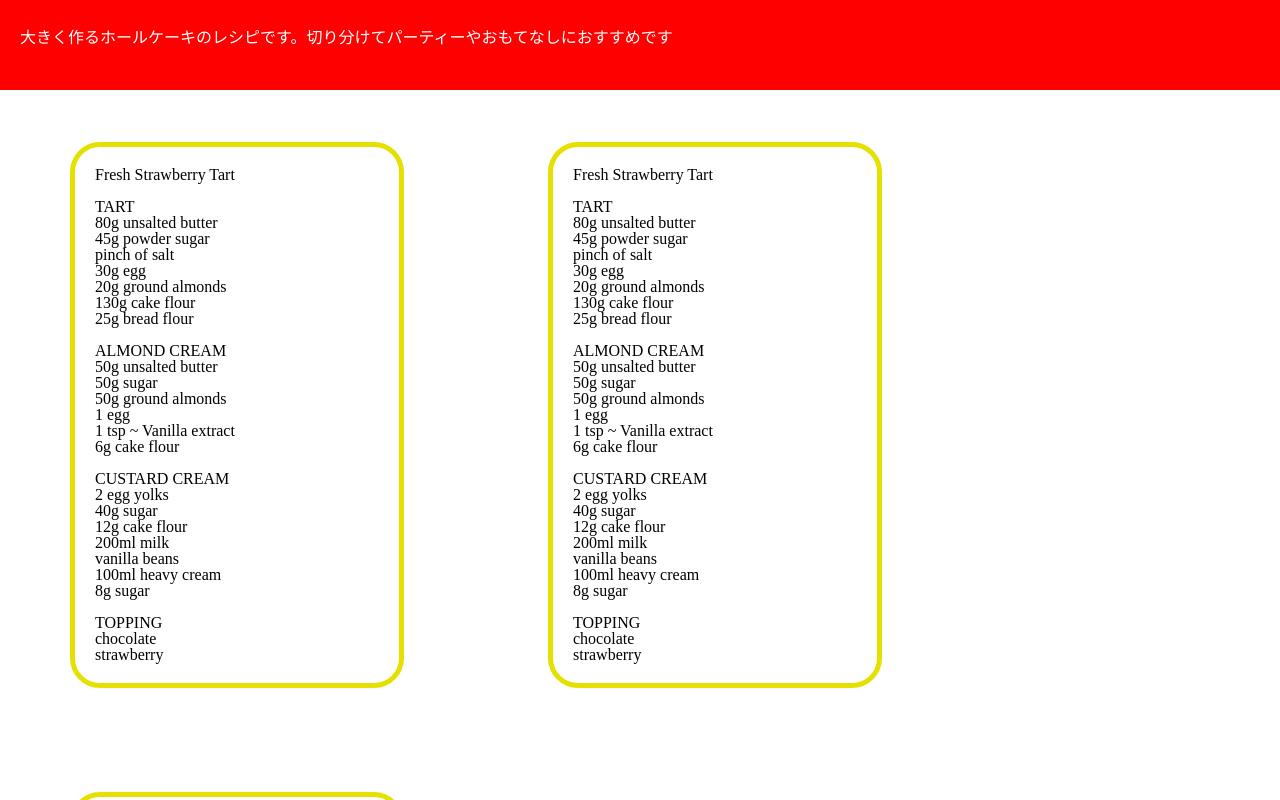
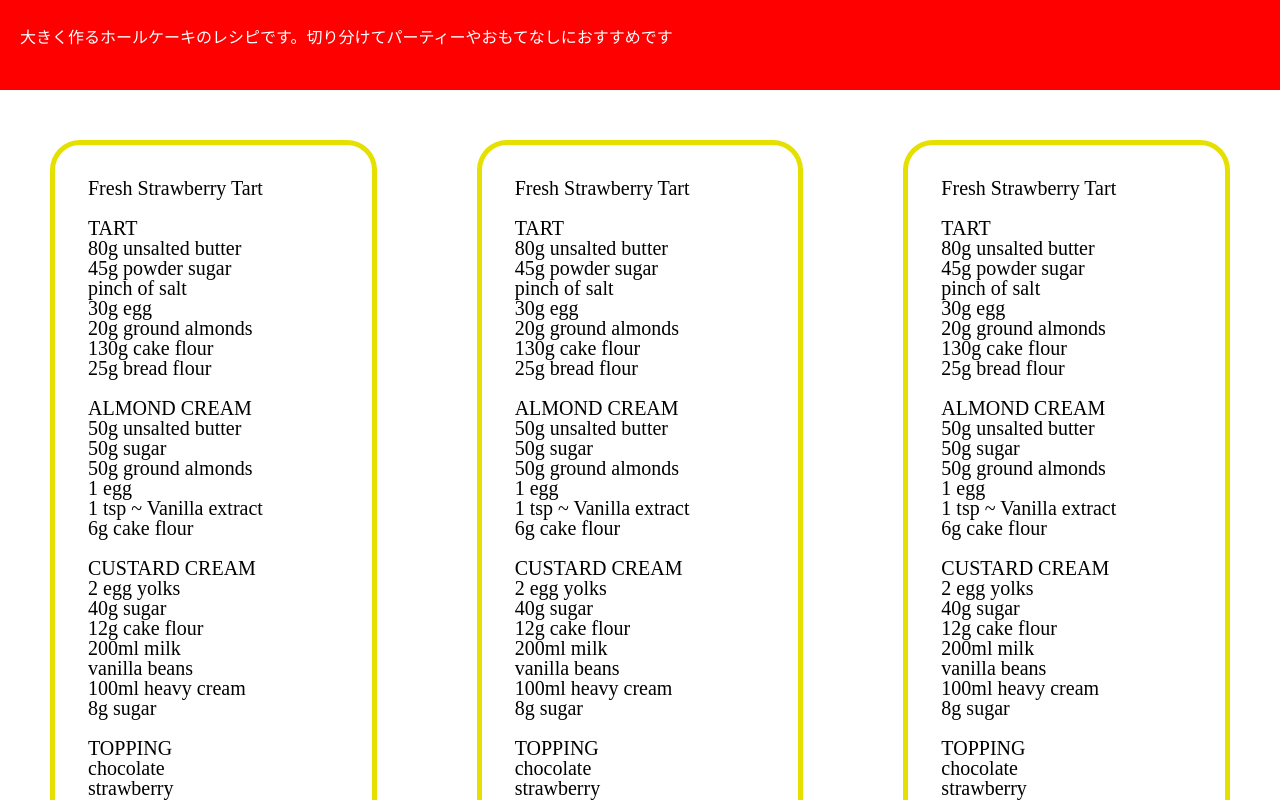
Before and after one commit to trueharis/MosCode-Proj5, a plain HTML site: page index.html in a window 1280 px wide. Shown: the top 800 px of the page. Drawn offline with Linux system fonts and the light colour scheme.

Commit message:
some changes again

```diff
--- a/css/style.css
+++ b/css/style.css
@@ -1,29 +1,32 @@
 .header {
     background-color: red;
     height: 60px;
-    width: 100%;
     color: white;
-    display: block;
     padding-top: 30px;
     padding-left: 20px;
+    display: ;
+
 }
-
+.main {
+display: flex;
+justify-content: center;
+}
 .recept {
     display: inline-block;
-    margin: 52px 70px;
-    width: 334px;
+    margin: 50px;
     text-align: left;
-
     border: 5px solid #E5E000;
     box-sizing: border-box;
     border-radius: 30px;
-    padding: 20px;
+    padding: 33px;
+    width: 400px;
+    height: 800px;
+    font-size: 20px
 }
 
 .footer {
     background-color: red;
     height: 60px;
-    width: 100%;
     color: white;
     display: block;
     padding-left: 20px;
--- a/index.html
+++ b/index.html
@@ -11,7 +11,7 @@
     <header class="header">
         <div class="text">大きく作るホールケーキのレシピです。切り分けてパーティーやおもてなしにおすすめです</div>
     </header>
-    <main>
+    <main class="main">
        <div class="recept"> <b>Fresh Strawberry Tart</b> <br><br>
         TART <br>
         80g unsalted butter <br>
```
